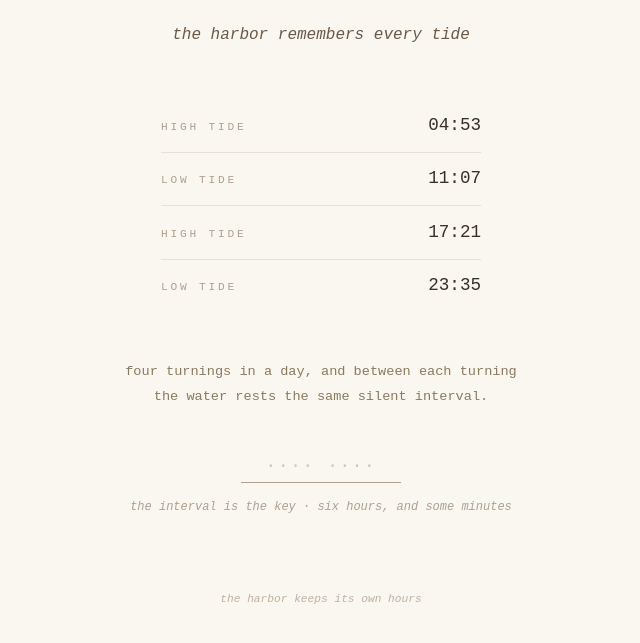
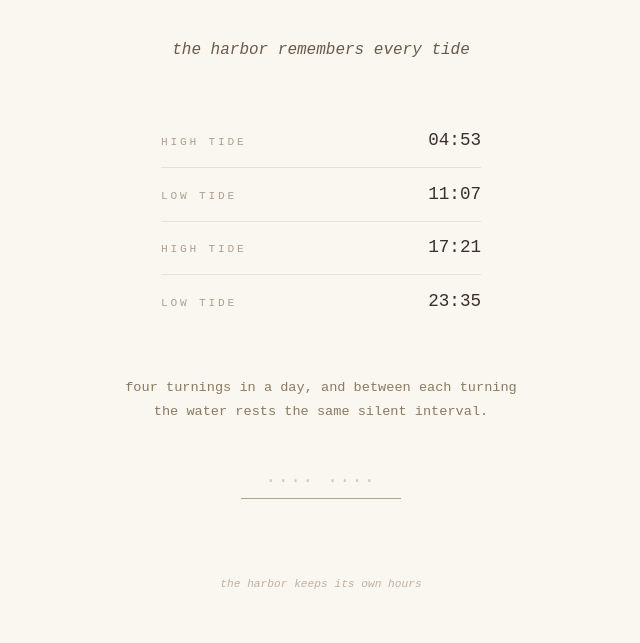
Before and after one commit to NoahIsARider/sandbox-harbor, a plain HTML site: page noahsroom.html in a window 1280 px wide. Shown: the part 129-772 px from the top of the page, without its empty margins (319-959 px from the left). Drawn offline with Linux system fonts and the light colour scheme.

Commit message:
✂️ remove interval hint line

```diff
--- a/noahsroom.html
+++ b/noahsroom.html
@@ -131,7 +131,7 @@
 
     <div class="puzzle" id="puzzle">
       <input type="text" id="code" maxlength="10" placeholder="···· ····" autocomplete="off" spellcheck="false">
-      <div class="puzzle-hint">the interval is the key · six hours, and some minutes</div>
+      <div class="puzzle-hint"></div>
       <div class="wrong" id="wrong"></div>
     </div>
 
```
